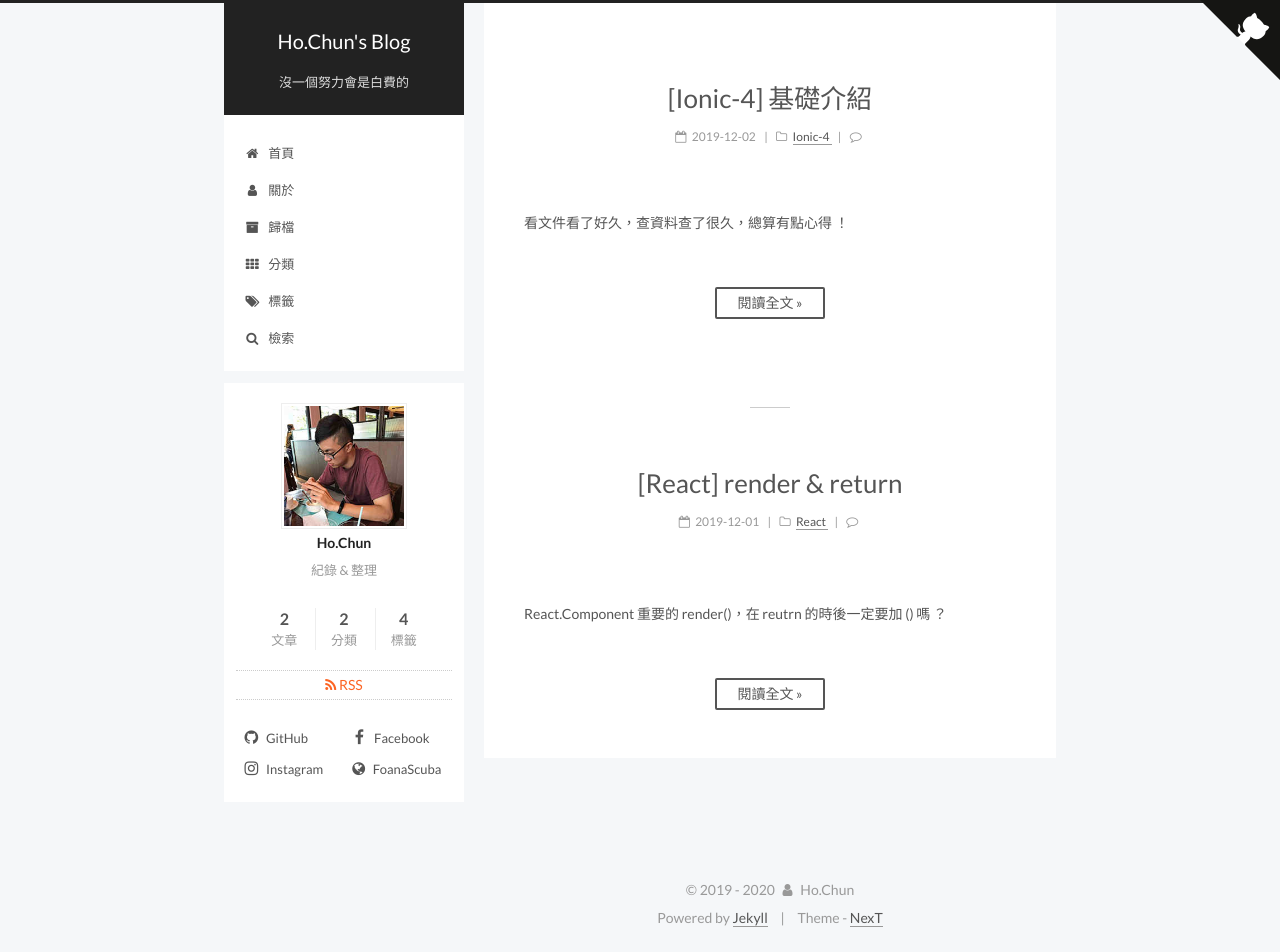
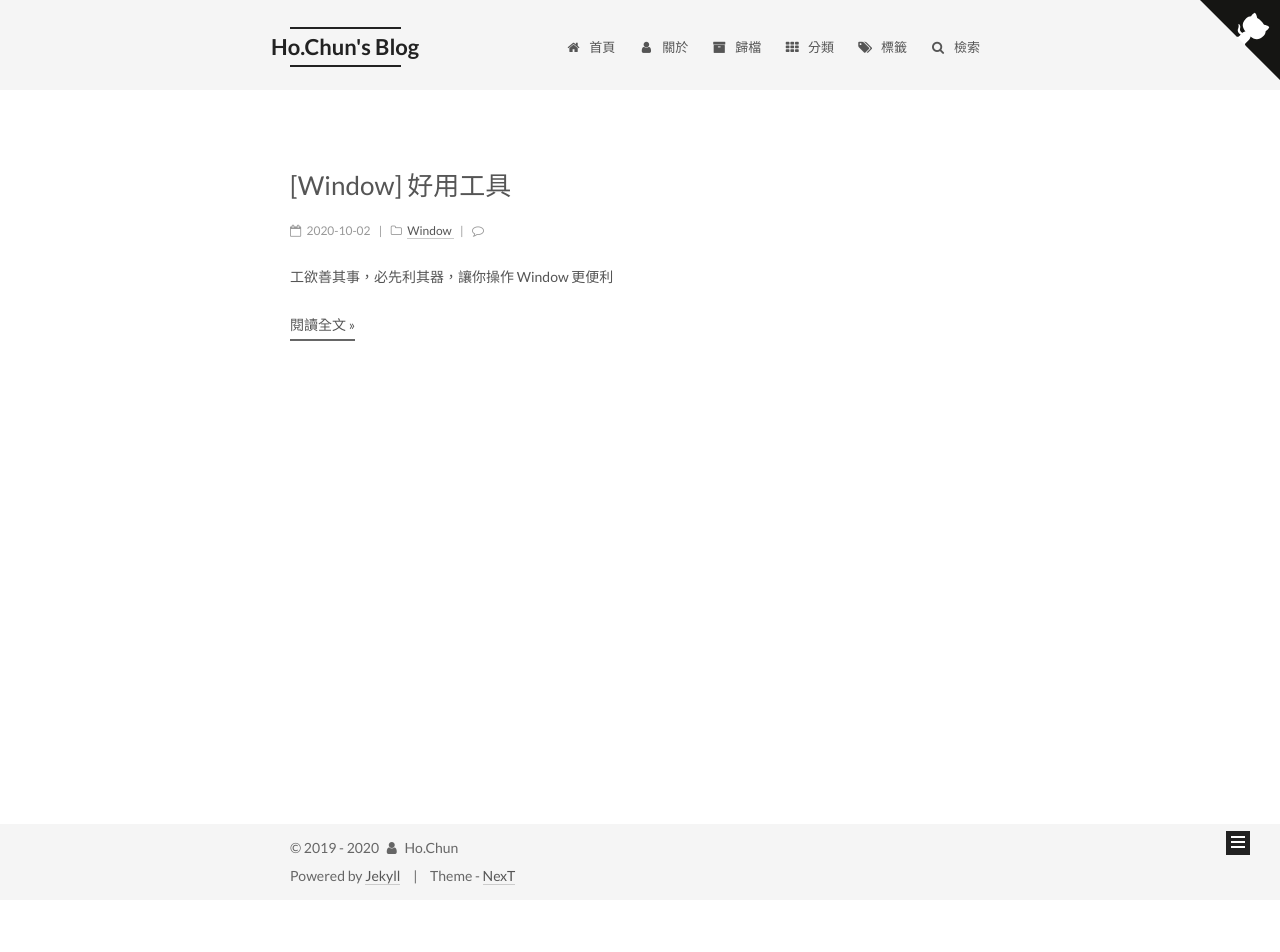
Before and after one commit to hochun836/hochun836.github.io, a Jekyll site: the page built from index.html, in a window 1280 px wide. Built offline with Jekyll 4.4.1, drawn with Linux system fonts in a browser that asks for light colours; the list of posts is cut into pages by our own code; comment, search, counter and statistics services are not loaded; after the commit the page ends 900 px from its top, so only the background shows below that.

Commit message:
change scheme & cancel animation

```diff
--- a/_config.yml
+++ b/_config.yml
@@ -153,8 +153,8 @@ menu_icons:
 
 # Schemes
 #scheme: Muse
-#scheme: Mist
-scheme: Pisces
+scheme: Mist
+#scheme: Pisces
 
 
 # ---------------------------------------------------------------
@@ -387,7 +387,7 @@ han: false
 # Disqus
 disqus:
   enable: true
-  shortname: he-chun-blog
+  shortname: ho-chun-blog
   count: true
   # hide comments (visitors need to click to load the comments)
   # count need to be false when hide is true
@@ -611,7 +611,8 @@ exturl: false
 #! ---------------------------------------------------------------
 
 # Motion
-use_motion: true
+#use_motion: true
+use_motion: false
 
 # Fancybox
 fancybox: true
--- a/_includes/_layout.html
+++ b/_includes/_layout.html
@@ -31,7 +31,7 @@
     </header>
 
     <!-- Github Corner -->
-    <a href="https://github.com/hochun836/hochun836.github.io/" class="github-corner" aria-label="View source on GitHub">
+    <a href="https://github.com/hochun836/hochun836.github.io/" class="github-corner" aria-label="View source on GitHub" target="_blank">
       <svg width="80" height="80" viewBox="0 0 250 250"
         style="fill:#151513; color:#fff; position: absolute; top: 0; border: 0; right: 0;" aria-hidden="true">
         <path d="M0,0 L115,115 L130,115 L142,142 L250,250 L250,0 Z"></path>
--- /dev/null
+++ b/_posts/2020-10-02-[Win] 好用工具.md
@@ -0,0 +1,31 @@
+---
+date: 2020-10-02
+title: "[Window] 好用工具"
+description: 工欲善其事，必先利其器，讓你操作 Window 更便利
+permalink: /:year/:month/:day/window/useful-tools.html
+categories:
+- Window
+tags:
+- Window
+- tools
+---
+
+# about 檔案
+
+## Everything
+
+## SearchMyFiles
+
+## Wox
+
+## TreeSizeFree
+
+## HFSExplorer
+
+# about 畫面
+
+## FastStone Capture
+
+## ScreenToGif
+
+## ZoomIt
```
Also changed, not shown: _drafts/2019-12-01-[React] render & return.md (renamed from _posts/2019-12-01-[React] render & return.md), _drafts/2019-12-02-[Ionic-4] 基礎介紹.md (renamed from _posts/2019-12-02-[Ionic-4] 基礎介紹.md).
